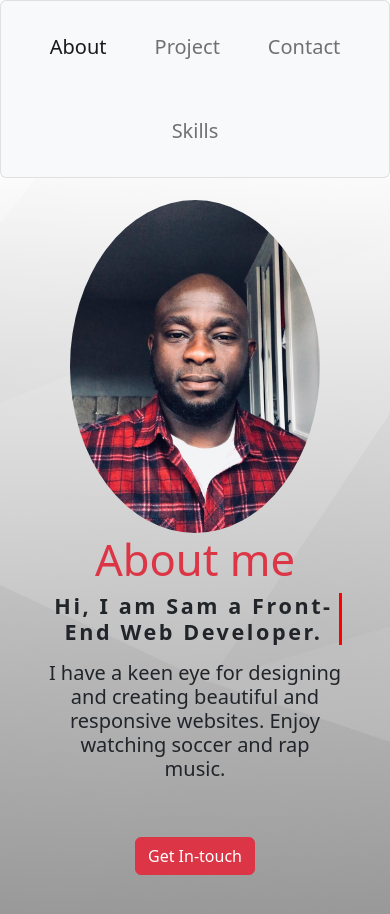
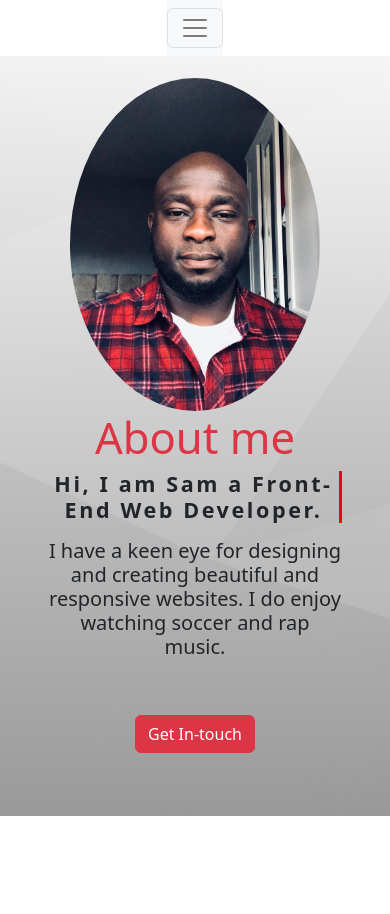
Before and after one commit to samueltuki/React_Portfolio, a React (Create React App) app: page /#/About in a window 390 px wide. Shown: the top 914 px of the page. After the commit the page ends 844 px from the top, so only its background shows below. Built offline with nearby package versions, Linux system fonts and the light colour scheme.

Commit message:
updated responsive navbar

```diff
--- a/src/App.js
+++ b/src/App.js
@@ -15,6 +15,7 @@ function App() {
         <NavTabs />
         <Routes>
       {/* <Route path="/" element={<Home />} /> */}
+          <Route path="/" element={<About />} />
           <Route path="/About" element={<About />} />
           <Route path="/projectGallery" element={<ProjectGallery />} />
           <Route path="/contact" element={<Contact />} />
--- a/src/components/NavTabs.js
+++ b/src/components/NavTabs.js
@@ -3,22 +3,21 @@ import { NavLink } from 'react-router-dom';
 
 function NavTabs() {
   return (
-
-    <div className='navvv'>
-
-<ul className="nav p-9 navbar-nav navbar  navbar-toggler bg-light navstick ">
-        {/* <li className="nav-item m-4">
-          <NavLink
-            to="/"
-            end
-            className={({ isActive }) =>
-              isActive ? 'nav-link active' : 'nav-link'
-            }
+    <div className='d-flex justify-content-center navvv navStick'>
+    <nav className="navbar navbar-expand-lg navbar-light bg-light">
+      <button
+        className="navbar-toggler"
+        type="button"
+        data-toggle="collapse"
+        data-target="#navbarNav"
+        aria-controls="navbarNav"
+        aria-expanded="false"
+        aria-label="Toggle navigation"
       >
-            Home
-          </NavLink>
-        </li> */}
-
+        <span className="navbar-toggler-icon"></span>
+      </button>
+      <div className="collapse navbar-collapse" id="navbarNav">
+        <ul className="navbar-nav">
           <li className="nav-item m-4">
             <NavLink
               to="about"
@@ -29,8 +28,6 @@ function NavTabs() {
               About
             </NavLink>
           </li>
-
-
           <li className="nav-item m-4">
             <NavLink
               to="projectGallery"
@@ -64,6 +61,10 @@ function NavTabs() {
           </li>
         </ul>
       </div>
+    </nav>
+  </div>
+
+
   );
 }
 
--- a/src/components/pages/About.js
+++ b/src/components/pages/About.js
@@ -22,7 +22,7 @@ function About() {
               Hi, I am Sam a Front-End Web Developer.
             </p>
             <p className=" lead mt-3 h5 about-me-content">
-            I have a keen eye for designing and creating beautiful and responsive websites.  Enjoy watching soccer and rap music.
+            I have a keen eye for designing and creating beautiful and responsive websites. I do enjoy watching soccer and rap music.
             </p>
 
 
--- a/src/css/style.css
+++ b/src/css/style.css
@@ -16,7 +16,7 @@ html {
   transition: all 0.3s ease-in-out;
 }
 
-/* .navstick{
+/* .navStick{
     position: fixed;
       top:0;
       left: 0;
```
Lines whose indentation alone changed are shown as unchanged.
